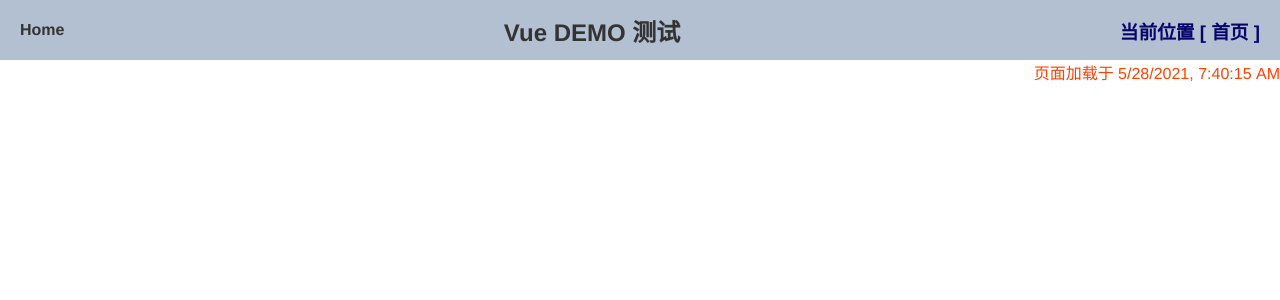
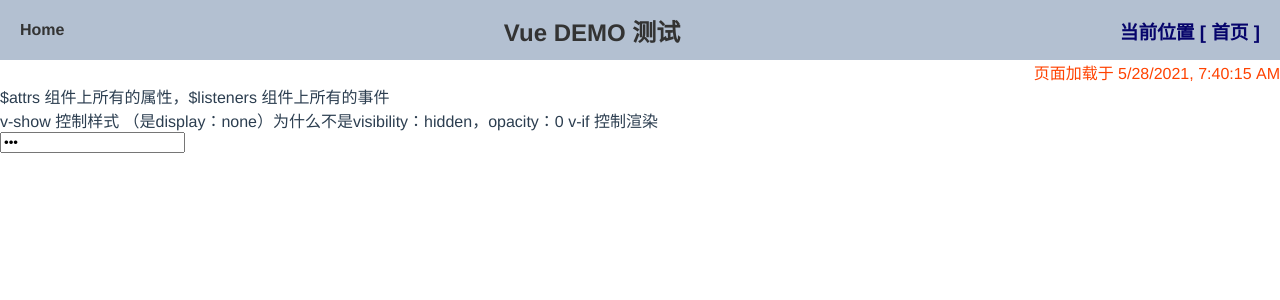
Before and after one commit to chengheai/daily-vue-demo, a Vue app: page /#/attr-listener in a window 1280 px wide. Shown: the top 300 px of the page. Built offline with nearby package versions, Linux system fonts and the light colour scheme; what v-charts, vue-quill-editor would draw is missing.

Commit message:
$attrs $listeners

```diff
--- a/src/components/Dashboard.vue
+++ b/src/components/Dashboard.vue
@@ -355,6 +355,11 @@
           <el-button type="warning">span-table</el-button>
         </router-link>
       </el-col>
+      <el-col :xs="12" :sm="6" :md="6" :lg="3" :xl="2">
+        <router-link to="/attr-listener" tag="li">
+          <el-button type="warning">$attr - $listener</el-button>
+        </router-link>
+      </el-col>
     </div>
   </div>
 </template>
--- /dev/null
+++ b/src/components/attr-listener.vue
@@ -0,0 +1,39 @@
+<template>
+  <div>
+    $attrs 组件上所有的属性，$listeners 组件上所有的事件
+    <br />
+    v-show 控制样式 （是display：none）为什么不是visibility：hidden，opacity：0
+    v-if 控制渲染
+
+    <my type="password" value="124" @cb="handle" />
+  </div>
+</template>
+
+<script>
+export default {
+  data() {
+    return {
+      a: 1
+    };
+  },
+  methods: {
+    handle() {}
+  },
+  components: {
+    my: {
+      inheritAttrs: false, //
+      template: `<div> <myInput v-bind='$attrs' /> </div>`,
+      mounted() {
+        console.log(this.$listeners);
+      },
+      components: {
+        myInput: {
+          template: `<input />`
+        }
+      }
+    }
+  }
+};
+</script>
+
+<style lang="less" scoped></style>
--- a/src/router/index.js
+++ b/src/router/index.js
@@ -76,6 +76,7 @@ import AutoLogout from "@/components/AutoLogout";
 import CopyImage from "@/components/CopyImage";
 import Tree1 from "@/components/Tree1";
 import spanTable from "@/components/spanTable";
+import attrListener from "@/components/attr-listener";
 
 // 配置NProgress进度条选项  —— 动画效果
 NProgress.configure({ ease: "ease", speed: 500 });
@@ -671,6 +672,14 @@ const router = new Router({
       meta: {
         title: "spanTable"
       }
+    },
+    {
+      path: "/attr-listener",
+      name: "attrListener",
+      component: attrListener,
+      meta: {
+        title: "attrListener"
+      }
     }
   ],
   scrollBehavior(to, from, savedPosition) {
```
Also changed, not shown: 9 other files (tests, documents, lock files or other folders).
